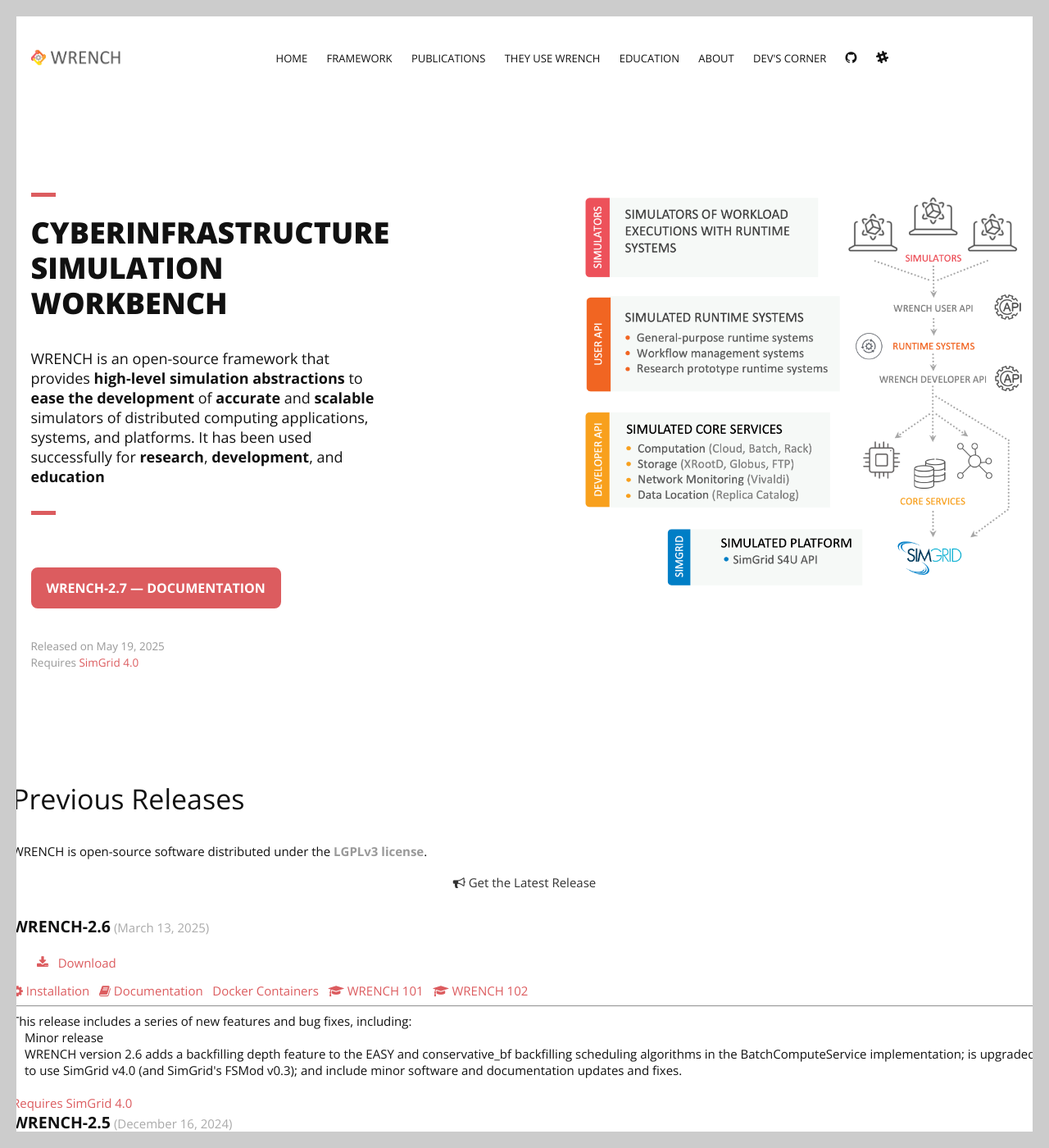
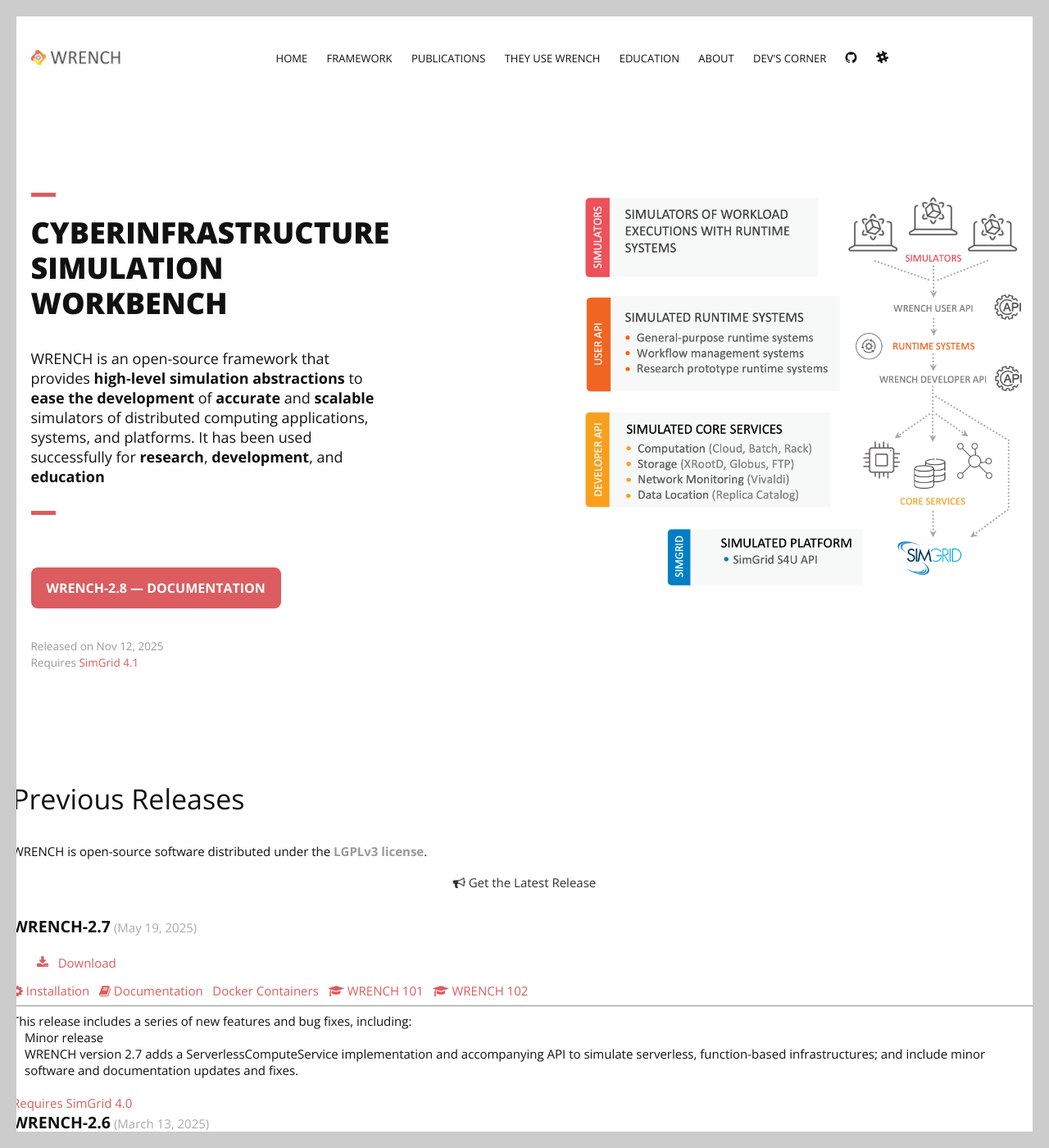
Before and after one commit to wrench-project/wrench-project.github.io, a Jekyll site: the page built from previousreleases.html, in a window 1280 px wide and 1400 px high. Shown: the whole window at 82% size. Built offline with Jekyll 4.4.1, drawn with Linux system fonts in a browser that asks for light colours.

Commit message:
new release

```diff
--- a/_data/releases.yml
+++ b/_data/releases.yml
@@ -1,3 +1,10 @@
+- version: "2.8"
+  date: Nov 12, 2025
+  simgrid_version: "4.1"
+  description:
+    - Minor release
+    - "WRENCH version 2.8 adds a new feature so that controllers can raise events in and send messages to other controllers, which enables a broader range of simulation designs (at the cost of added complexity); and include minor software and documentation updates and fixes."
+
 - version: "2.7"
   date: May 19, 2025
   simgrid_version: "4.0"
```
